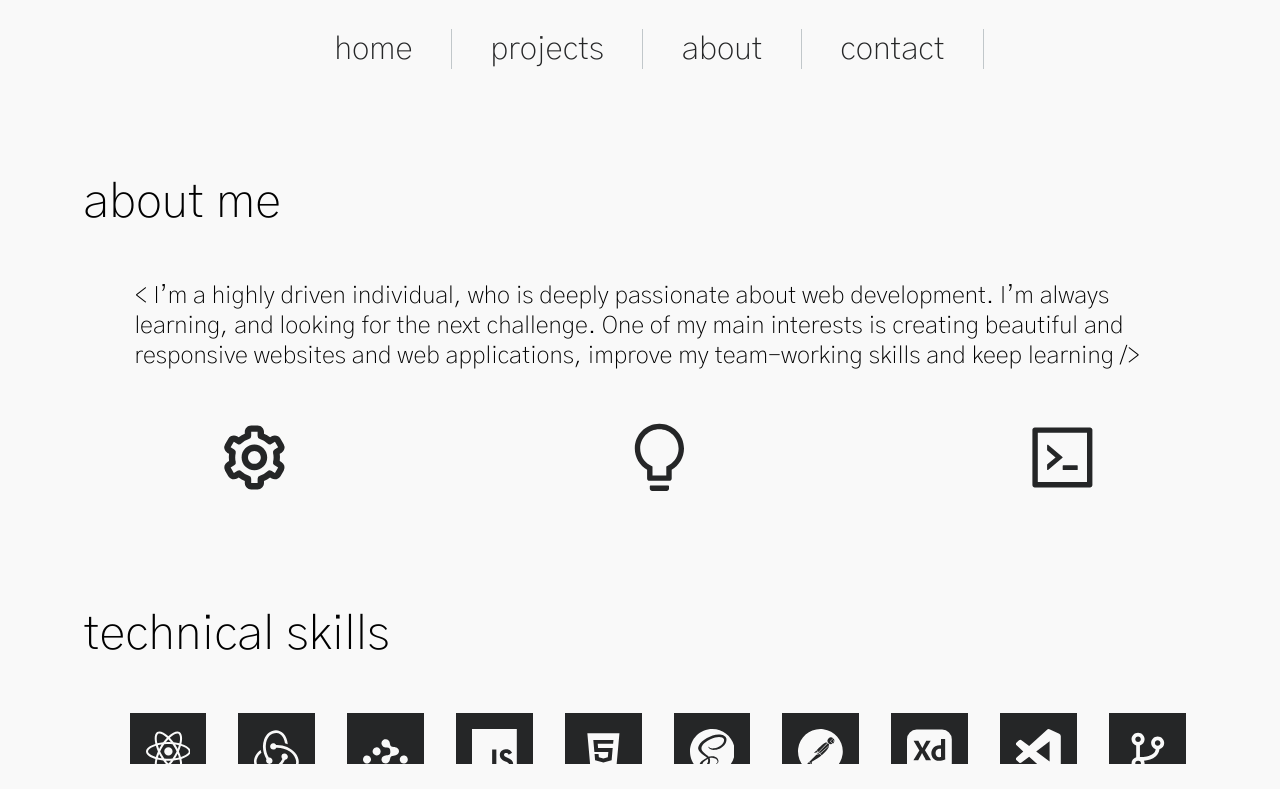
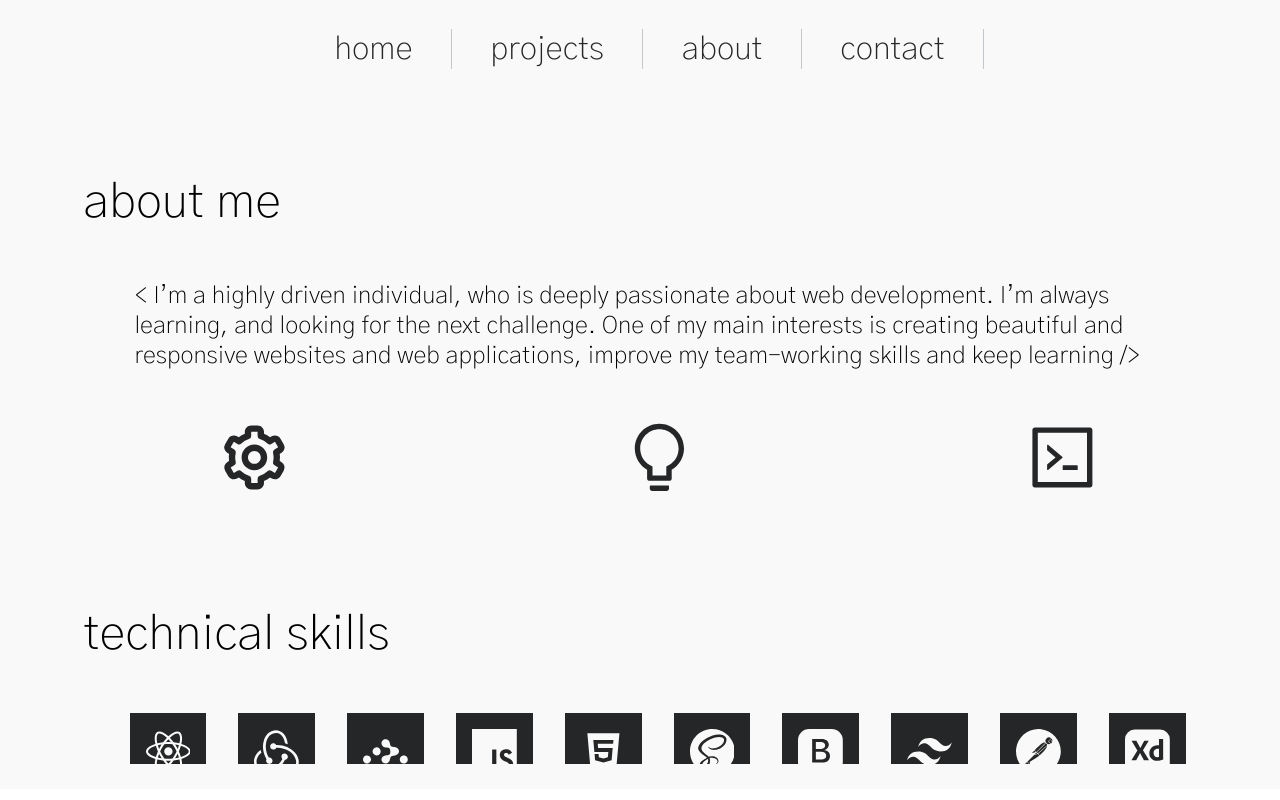
Before and after one commit to LucasPennice/portfolio, a React (Create React App) app: page /about in a window 1280 px wide. Shown: the part 811-1611 px from the top of the page. Built offline with nearby package versions, Linux system fonts and the light colour scheme.

Commit message:
added bootstrap and tailwind as tech

```diff
--- a/src/components/About.js
+++ b/src/components/About.js
@@ -8,8 +8,10 @@ import {
 	SiReactrouter,
 	SiRedux,
 	SiPostman,
+	SiTailwindcss,
 	SiAdobexd,
 } from 'react-icons/si';
+import { BsFillBootstrapFill } from 'react-icons/bs';
 import { BiGitBranch } from 'react-icons/bi';
 
 export default () => {
@@ -63,6 +65,14 @@ export default () => {
 					<span>SASS</span>
 				</div>
 				<div>
+					<BsFillBootstrapFill id="bootstrapLogo" />
+					<span>Bootstrap</span>
+				</div>
+				<div>
+					<SiTailwindcss id="tailwindLogo" />
+					<span>Tailwind</span>
+				</div>
+				<div>
 					<SiPostman id="postmanLogo" />
 					<span>Postman</span>
 				</div>
--- a/src/style/about.scss
+++ b/src/style/about.scss
@@ -118,6 +118,12 @@
 			#gitLogo:hover {
 				color: #e44b2f;
 			}
+			#bootstrapLogo:hover {
+				color: #7310ed;
+			}
+			#tailwindLogo:hover {
+				color: #15b4c1;
+			}
 		}
 		span {
 			opacity: 0;
--- a/src/style/styles.css
+++ b/src/style/styles.css
@@ -1245,6 +1245,14 @@
 
 .aboutContainer .aboutTech div #gitLogo:hover {
   color: #e44b2f;
+}
+
+.aboutContainer .aboutTech div #bootstrapLogo:hover {
+  color: #7310ed;
+}
+
+.aboutContainer .aboutTech div #tailwindLogo:hover {
+  color: #15b4c1;
 }
 
 .aboutContainer .aboutTech span {
```
Also changed, not shown: 1 other file (tests, documents, lock files or other folders).
